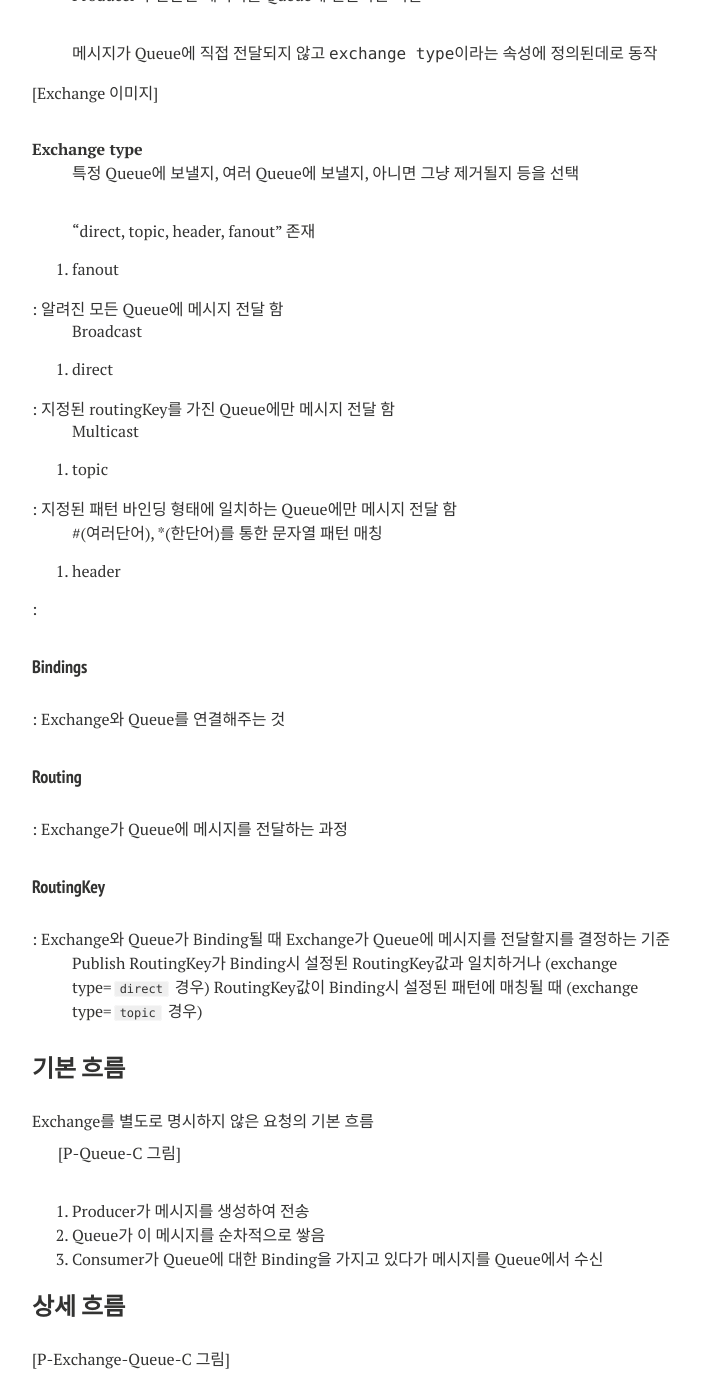
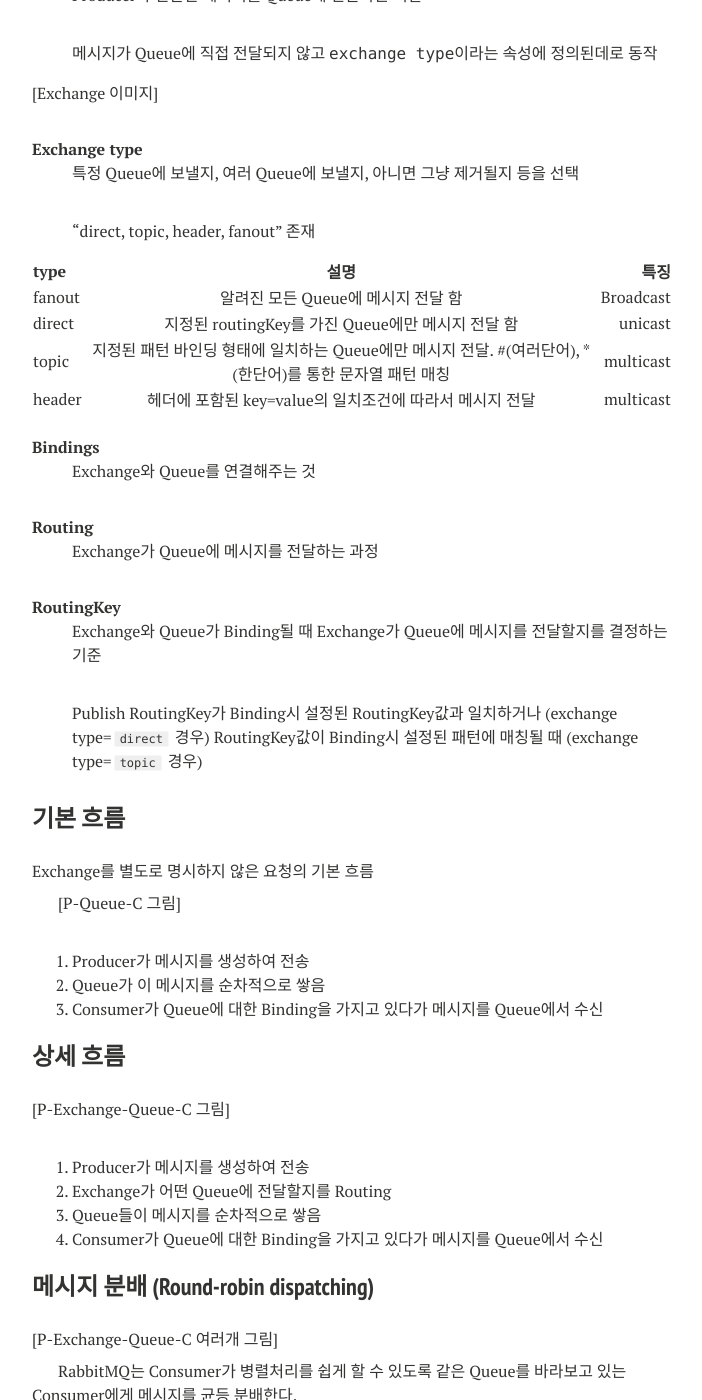
Before and after one commit to gjchoi/gjchoi.github.io, a Jekyll site: the page built from _posts/2016-02-27-rabbit-mq-이해하기.md, in a window 1280 px wide and 1400 px high, scrolled down 1751 px. Shown: the whole window, without its empty margins (288-990 px from the left). Built offline with Jekyll 4.4.1, drawn with Linux system fonts in a browser that asks for light colours; nearby versions of some CDN libraries; comment, search, counter and statistics services are not loaded.

Commit message:
Update 2016-02-27-rabbit-mq-이해하기.md

```diff
--- a/_posts/2016-02-27-rabbit-mq-이해하기.md
+++ b/_posts/2016-02-27-rabbit-mq-이해하기.md
@@ -81,37 +81,25 @@ RabbitMQ기능 (AMQP) 파악하기
 : 특정 Queue에 보낼지, 여러 Queue에 보낼지, 아니면 그냥 제거될지 등을 선택
 : "direct, topic, header, fanout" 존재
 
-1. fanout
-
-: 알려진 모든 Queue에 메시지 전달 함
-: Broadcast
-
-2. direct
-
-: 지정된 routingKey를 가진 Queue에만 메시지 전달 함
-: Multicast
-
-3. topic
-
-: 지정된 패턴 바인딩 형태에 일치하는 Queue에만 메시지 전달 함
-: #(여러단어), *(한단어)를 통한 문자열 패턴 매칭
-
-4. header
-
-:
+|type|설명|특징|
+|:--------|:-------:|--------:|
+|fanout| 알려진 모든 Queue에 메시지 전달 함|Broadcast|
+|direct|지정된 routingKey를 가진 Queue에만 메시지 전달 함|unicast|
+|topic|지정된 패턴 바인딩 형태에 일치하는 Queue에만 메시지 전달. #(여러단어), *(한단어)를 통한 문자열 패턴 매칭|multicast|
+|header|헤더에 포함된 key=value의 일치조건에 따라서 메시지 전달|multicast|
 
 
-#### Bindings
+**Bindings**
 
 : Exchange와 Queue를 연결해주는 것
 
 
-#### Routing
+**Routing**
 
 : Exchange가 Queue에 메시지를 전달하는 과정
 
 
-#### RoutingKey
+**RoutingKey**
 
 : Exchange와 Queue가 Binding될 때 Exchange가 Queue에 메시지를 전달할지를 결정하는 기준
 
```
